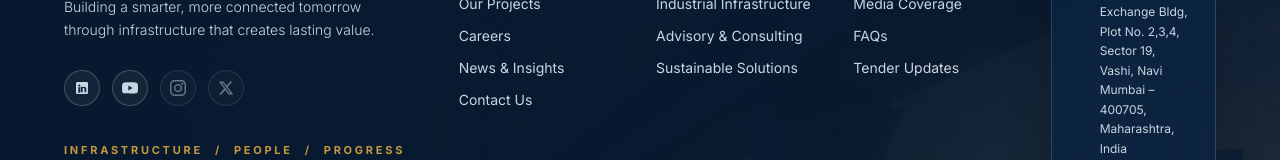
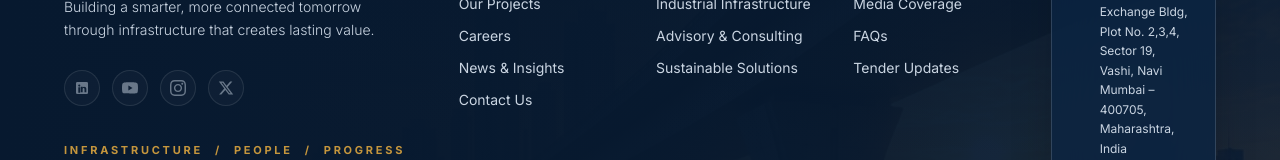
Before and after one commit to hackwithim/kritisha-website, a React (Vite) app: page / in a window 1280 px wide. Shown: the part 5521-5681 px from the top of the page. Built offline with nearby package versions, Linux system fonts and the light colour scheme; a web font is replaced by a local one.

Commit message:
Make LinkedIn and YouTube links blank/disabled

```diff
--- a/src/components/Footer.jsx
+++ b/src/components/Footer.jsx
@@ -47,10 +47,10 @@ export default function Footer({ onOpenEnquire = () => {} }) {
 
             {/* Social Links */}
             <div className="pt-2 flex items-center gap-3">
-              <a href={settings.social_links?.linkedin || '#'} onClick={(e) => { if(e.currentTarget.getAttribute('href') === '#') e.preventDefault() }} target="_blank" rel="noreferrer" aria-label="LinkedIn" className="w-9 h-9 rounded-full border border-white/20 hover:border-[#C5963D] text-slate-300 hover:text-[#C5963D] flex items-center justify-center transition-all bg-white/5 hover:bg-white/10">
+              <a href="javascript:void(0)" aria-label="LinkedIn" className="w-9 h-9 rounded-full border border-white/20 text-slate-300 flex items-center justify-center transition-all bg-white/5 opacity-50 cursor-default">
                 <svg className="w-4 h-4 fill-current" viewBox="0 0 24 24"><path d="M19 3a2 2 0 0 1 2 2v14a2 2 0 0 1-2 2H5a2 2 0 0 1-2-2V5a2 2 0 0 1 2-2h14m-.5 15.5v-5.3a3.26 3.26 0 0 0-3.26-3.26c-.85 0-1.84.52-2.28 1.3v-1.11h-2.79v8.37h2.79v-4.93c0-.77.62-1.4 1.39-1.4a1.4 1.4 0 0 1 1.4 1.4v4.93h2.75M6.46 10.9v8.37H9.25V10.9H6.46M7.86 6.74a1.62 1.62 0 1 0 0 3.24 1.62 1.62 0 0 0 0-3.24z"/></svg>
               </a>
-              <a href={settings.social_links?.youtube || '#'} onClick={(e) => { if(e.currentTarget.getAttribute('href') === '#') e.preventDefault() }} target="_blank" rel="noreferrer" aria-label="YouTube" className="w-9 h-9 rounded-full border border-white/20 hover:border-[#C5963D] text-slate-300 hover:text-[#C5963D] flex items-center justify-center transition-all bg-white/5 hover:bg-white/10">
+              <a href="javascript:void(0)" aria-label="YouTube" className="w-9 h-9 rounded-full border border-white/20 text-slate-300 flex items-center justify-center transition-all bg-white/5 opacity-50 cursor-default">
                 <svg className="w-4 h-4 fill-current" viewBox="0 0 24 24"><path d="M23.498 6.186a3.016 3.016 0 0 0-2.122-2.136C19.505 3.545 12 3.545 12 3.545s-7.505 0-9.377.505A3.017 3.017 0 0 0 .502 6.186C0 8.07 0 12 0 12s0 3.93.502 5.814a3.016 3.016 0 0 0 2.122 2.136c1.871.505 9.376.505 9.376.505s7.505 0 9.377-.505a3.015 3.015 0 0 0 2.122-2.136C24 15.93 24 12 24 12s0-3.93-.502-5.814zM9.545 15.568V8.432L15.818 12l-6.273 3.568z"/></svg>
               </a>
               <a href="javascript:void(0)" aria-label="Instagram" className="w-9 h-9 rounded-full border border-white/20 text-slate-300 flex items-center justify-center transition-all bg-white/5 opacity-50 cursor-default">
```
